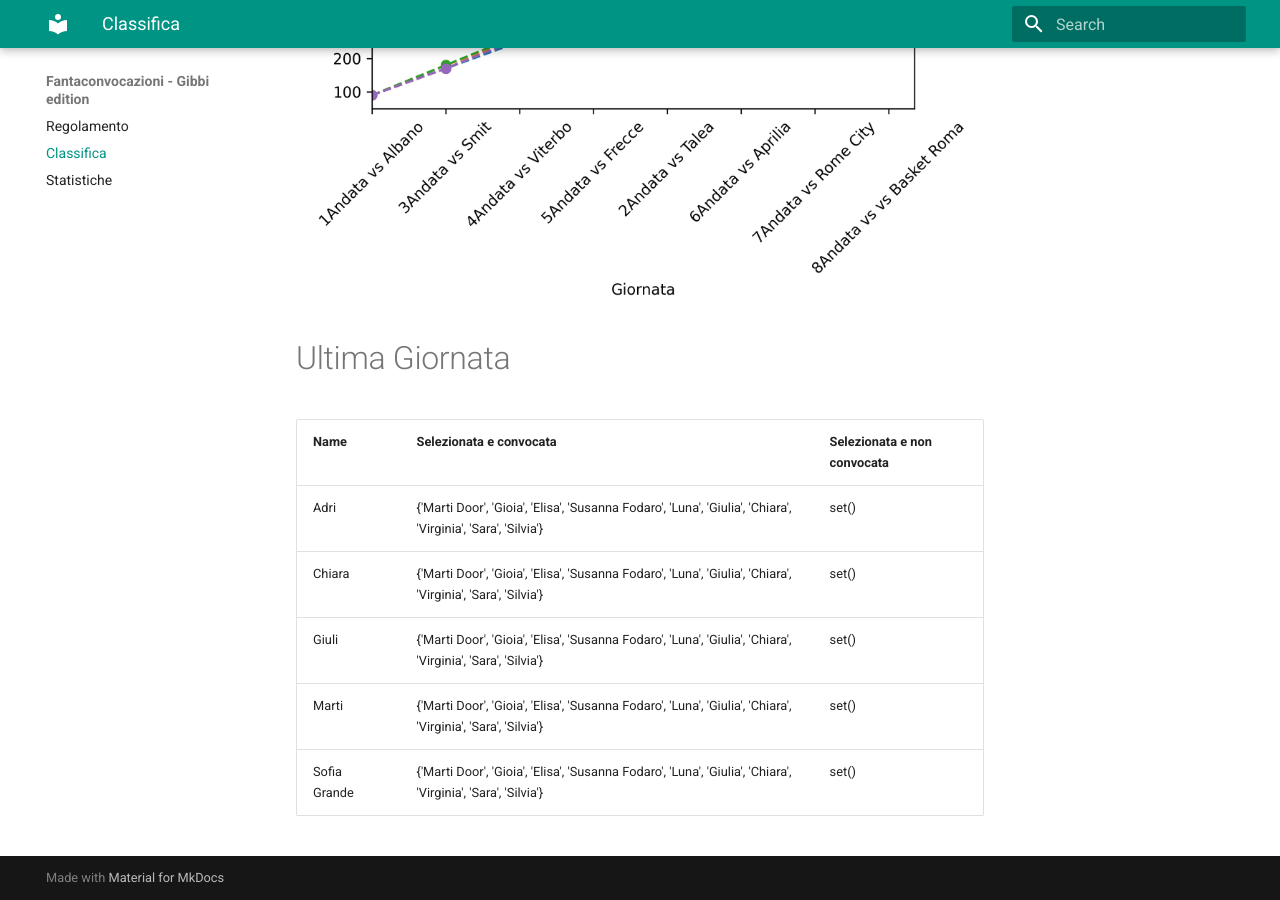
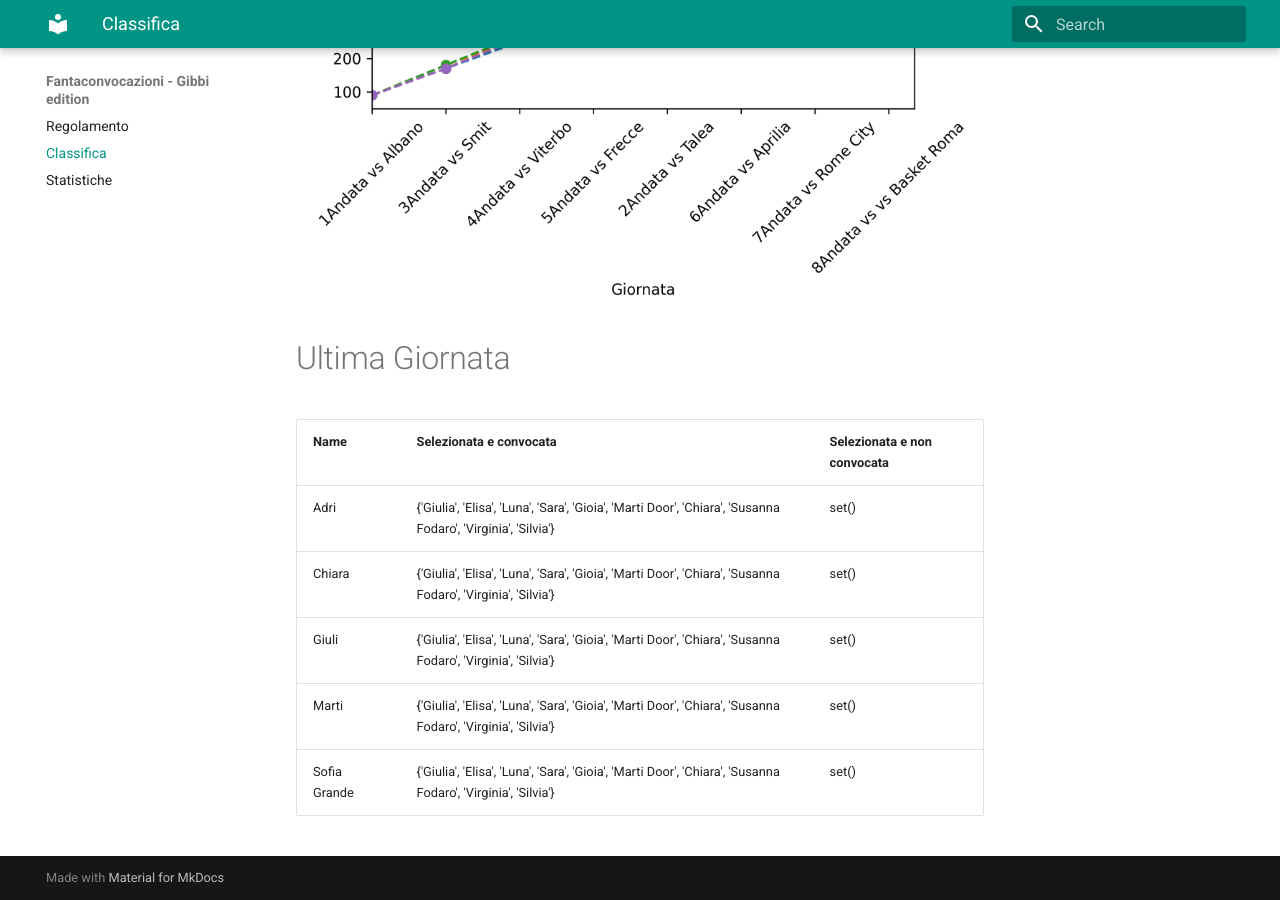
Before and after one commit to martinig94/fantagibbi, an MkDocs documentation site: the page built from docs/Classifica.md, in a window 1280 px wide and 900 px high, scrolled down 810 px. Built offline with MkDocs 1.6.1 and Material for MkDocs 9.7.7, drawn with Linux system fonts in a browser that asks for light colours.

Commit message:
Auto-update from main.py

```diff
--- a/docs/Classifica.md
+++ b/docs/Classifica.md
@@ -18,9 +18,9 @@
 <!-- START_TABLE CORRECT -->
 | Name         | Selezionata e convocata                                                                                      | Selezionata e non convocata   |
 |:-------------|:-------------------------------------------------------------------------------------------------------------|:------------------------------|
-| Adri         | {'Marti Door', 'Gioia', 'Elisa', 'Susanna Fodaro', 'Luna', 'Giulia', 'Chiara', 'Virginia', 'Sara', 'Silvia'} | set()                         |
-| Chiara       | {'Marti Door', 'Gioia', 'Elisa', 'Susanna Fodaro', 'Luna', 'Giulia', 'Chiara', 'Virginia', 'Sara', 'Silvia'} | set()                         |
-| Giuli        | {'Marti Door', 'Gioia', 'Elisa', 'Susanna Fodaro', 'Luna', 'Giulia', 'Chiara', 'Virginia', 'Sara', 'Silvia'} | set()                         |
-| Marti        | {'Marti Door', 'Gioia', 'Elisa', 'Susanna Fodaro', 'Luna', 'Giulia', 'Chiara', 'Virginia', 'Sara', 'Silvia'} | set()                         |
-| Sofia Grande | {'Marti Door', 'Gioia', 'Elisa', 'Susanna Fodaro', 'Luna', 'Giulia', 'Chiara', 'Virginia', 'Sara', 'Silvia'} | set()                         |
+| Adri         | {'Giulia', 'Elisa', 'Luna', 'Sara', 'Gioia', 'Marti Door', 'Chiara', 'Susanna Fodaro', 'Virginia', 'Silvia'} | set()                         |
+| Chiara       | {'Giulia', 'Elisa', 'Luna', 'Sara', 'Gioia', 'Marti Door', 'Chiara', 'Susanna Fodaro', 'Virginia', 'Silvia'} | set()                         |
+| Giuli        | {'Giulia', 'Elisa', 'Luna', 'Sara', 'Gioia', 'Marti Door', 'Chiara', 'Susanna Fodaro', 'Virginia', 'Silvia'} | set()                         |
+| Marti        | {'Giulia', 'Elisa', 'Luna', 'Sara', 'Gioia', 'Marti Door', 'Chiara', 'Susanna Fodaro', 'Virginia', 'Silvia'} | set()                         |
+| Sofia Grande | {'Giulia', 'Elisa', 'Luna', 'Sara', 'Gioia', 'Marti Door', 'Chiara', 'Susanna Fodaro', 'Virginia', 'Silvia'} | set()                         |
 <!-- END_TABLE CORRECT -->
```
